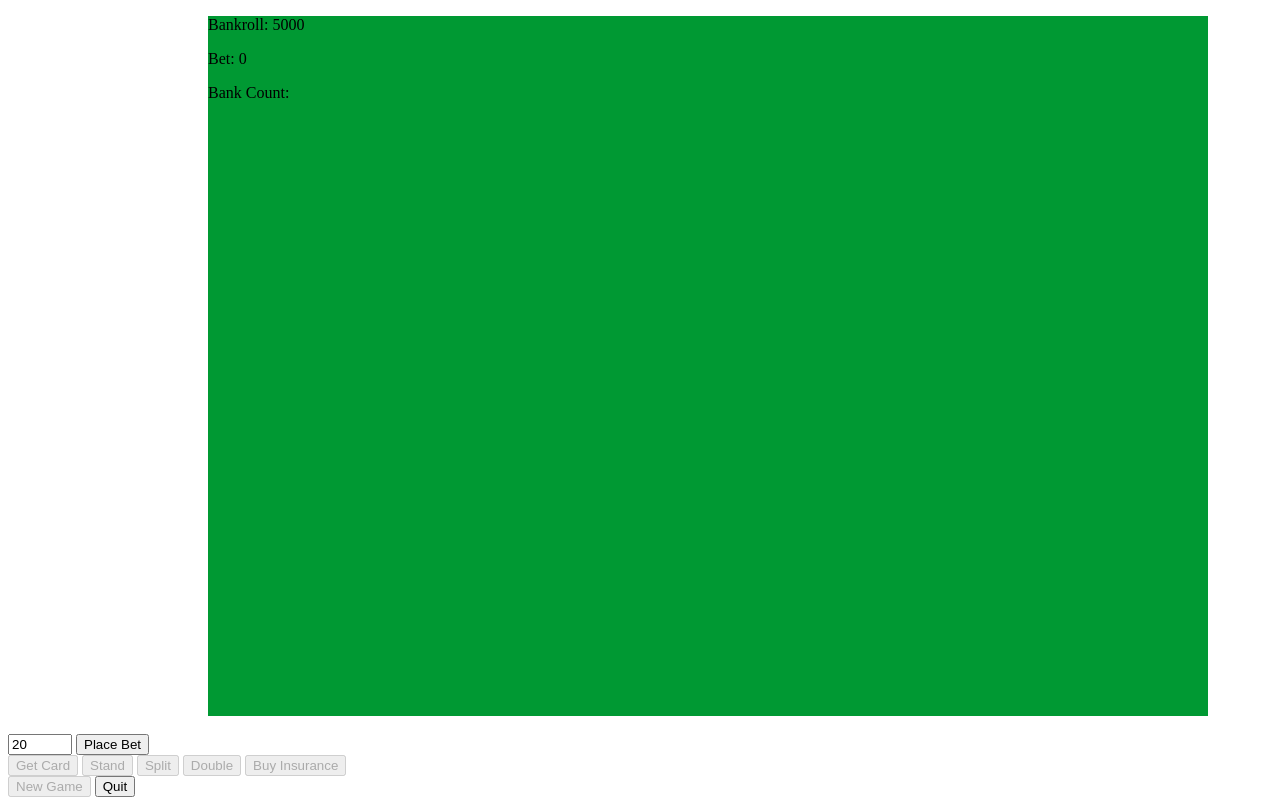
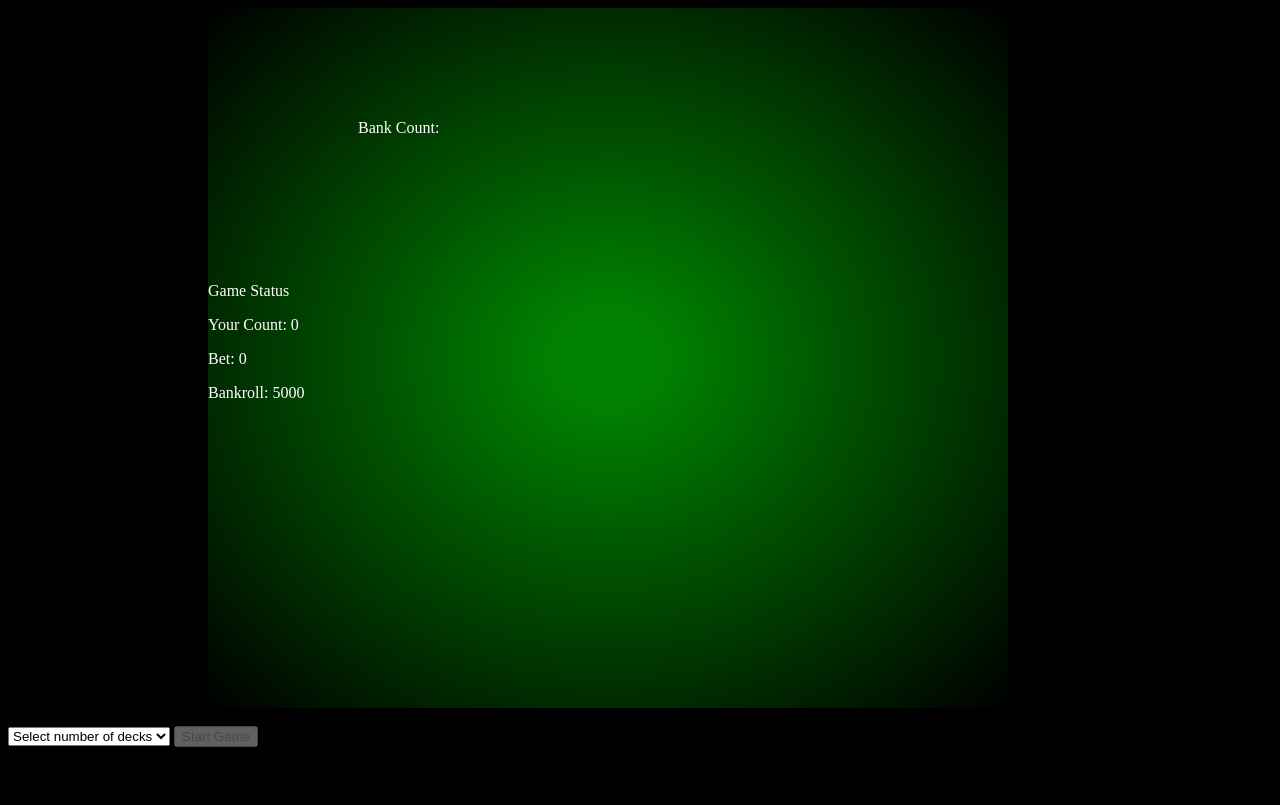
Before and after one commit to nickschoey/Blackjack, a PHP site: page / in a window 1280 px wide. After the commit the page ends 747 px from the top, so only its background shows below. Run offline with PHP 8.4, Linux system fonts and the light colour scheme; some libraries are stand-ins or nearby versions.

Commit message:
Awesome leap!

```diff
--- a/index.html
+++ b/index.html
@@ -9,67 +9,103 @@
 <body>
 
 <div id="table">
+	<div id="bankSide">
 		<div id="HUD">
-		<p id="bankroll">Bankroll: 5000</p>
-		<p id="Bet">Bet: 0</p>
 			<p id="bankCount">Bank Count: </p>
 		</div>
 		<div id="bank"></div>
-	<div id="hero">
-
-	<p id="count"></p>
 	</div>
-</div><br>
-
-
-<div id="buttonsPreGame">
+	<div id="playerSide">
+		<div id="gameStatus">
+			<p id="playerStatus">Game Status</p>
+			<p id="count">Your Count: 0</p>
+			<p id="bet">Bet: 0</p>
+			<p id="bankroll">Bankroll: 5000</p>
+		</div>
+		<div id="hero"></div>
+		<div id="controls">
+			<div id="buttonsPreGame" hidden>
+			<input type="number" class="betForm" id="betAmount" step="20" min="20" max="500" value="20">
+			<button type="button" class="betForm" id="betSubmit">Place Bet</button>
+			<div id="buttonsPreGame" hidden>
 		<input type="number" class="betForm" id="betAmount" step="20" min="20" max="500" value="20">
 		<button type="button" class="betForm" id="betSubmit">Place Bet</button>
 	</div>
-<div id="buttonsPostGame">
+</div>
+
+<div id="buttonsGame" hidden>
 	<button type="button" id="getCard" class="option" disabled>Get Card</button>
 	<button type="button" id="stand" class="option" disabled>Stand</button>
-	<button type="button" id="split" disabled>Split</button>
-	<button type="button" id="double" disabled>Double</button>
-	<button type="button" id="buyInsurance" disabled>Buy Insurance</button>
+	<button type="button" class="turnOptions" id="split" hidden>Split</button>
+	<button type="button" class="turnOptions" id="double" hidden>Double</button>
+	<button type="button" class="turnOptions" id="buyInsurance" hidden>Buy Insurance</button>
 </div>
-<div id="buttonsPostGame">
-	<button type="button" id="newGame" disabled>New Game</button>
-	<button type="button" id="Quit">Quit</button>
+
+<div id="buttonsPostGame" hidden>
+	<button type="button" id="newGame">New Game</button>
+	<button type="button" id="quit">Quit</button>
 </div>
+	</div>
+</div>
+
+</div><br>
+
+<div id="startGameOptions">
+	<select id="numberOfDecks">
+		<option value="" disabled selected hidden>Select number of decks</option>
+		<option value="1">1 deck</option>
+		<option value="2">2 decks</option>
+		<option value="3">3 decks</option>
+		<option value="4">4 decks</option>
+		<option value="5">5 decks</option>
+		<option value="6">6 decks</option>
+	</select>
+	<button type="button" id="startGame" disabled>Start Game</button>
+</div>
+
+
 
 <script src="https://ajax.googleapis.com/ajax/libs/jquery/3.2.1/jquery.min.js"></script>
 <script src="scripts.js" type="text/javascript"></script>
 <script type="text/javascript">
 
 //PREGAME
+	$("#numberOfDecks").change(function() {
+		$("#startGame").removeAttr("disabled");
+	})
 
-	//SELECT NUMBER OF DECKS TO PLAY
+	$("#startGame").click(function() {
+		$("#startGameOptions").hide();
+		createDeck($("#numberOfDecks").val());
+		shuffle(deck.length);
+		$("#buttonsPreGame").show();
 
-	//CREATE THE DECK AND SHUFFLE IT
-	createDeck(1);
-	shuffle(deck.length);
+	})
 
 //GAME
 
-	//PLACE A BET AND DEAL THE FIRST FOUR CARDS. CHECK FOR A BLACKJACK
+	//PLACE A BET AND DEAL THE FIRST FOUR CARDS. CHECK FOR BLACKJACKS
 	$("#betSubmit").click(function() {
 		updateBet($("#betAmount").val());
 		$(".betForm").hide();
+		$("#buttonsGame").show();
+
 		setTimeout(function(){
 			dealCard("hero");
 		}, 200);
+
 		setTimeout(function(){
 			dealCard("hero");
 		}, 400);
+
 		setTimeout(function(){
 			dealCard("bank");
 		}, 600);
+
 		setTimeout(function(){
 		dealMuckedCard("bank");
 		}, 1000);
 
-		//THE GAME CAN END HERE
 		setTimeout(function(){
 		checkBlackJack();
 		}, 1300);
@@ -77,24 +113,21 @@
 
 	// CARD, DOUBLE, INSURANCE?
 	$("#getCard").click(function(){
+		$(".turnOptions").hide();
 		dealCard("hero");
-		checkCount();
 	})
 
 	$("#stand").click(function(){
+		$(".turnOptions").hide();
 		dealerPlay();
-		//function to end the hand of the dealer
-		// Showdown
-		// if >17 Stand
-			//Pay or cash
-		// if <17 Play
-			//if busted end game and Pay
-		// Check results
 	})
-//POSTGAME
-	//RESTART
-	//FINISH
 
+	$("#newGame").click(function(){
+		restartGame();
+	})
+	$("#quit").click(function(){
+		$(location).attr('href', 'http://codeworks.me')
+	})
 
 
 </script>
--- a/scripts.js
+++ b/scripts.js
@@ -5,6 +5,7 @@ var suit = ["diamonds", "spades", "hearts", "clubs"];
 var value = ["A", "2", "3", "4", "5", "6", "7", "8", "9", "10", "J", "Q", "K"];
 var heroStats = {HasAce: false, BankRoll: 5000, Hand: [], Bet: 0, Count: 0};
 var bankStats = {HasAce: false, Hand: [], Count: 0};
+var deckLength = 0;
 
 // Creates the deck for the game and sets a value for each card
 function createDeck(numberOfDecks) {
@@ -23,6 +24,7 @@ function createDeck(numberOfDecks) {
 			}
 		}
 	}
+	deckLength = deck.length;
 	return deck;
 };
 // Shuffles two random Cards 10000 Times.
@@ -34,6 +36,11 @@ function shuffle(gameDeckLength) {
 		deck[card1] = deck[card2];
 		deck[card2] = tempCard;
 	}
+}
+
+function postGameMenu(){
+	$("#buttonsGame").hide();
+	$("#buttonsPostGame").show();
 }
 
 //Returns the last card in the game Deck and removes it from the deck
@@ -55,13 +62,15 @@ function addCard(idPlayer){
 		if (newCard.Suit == "diamonds" || newCard.Suit == "hearts") {
 			$(code).append("<div class='card red'><div class='value'>"
 							+newCard.Value+
-							"</div><div class='suit'><img src="+
+							"</div><div class='suitSmall'><img src="+newCard.Suit+
+							".png></div>"+"<div class='suit'><img src="+
 							newCard.Suit+
 							".png></div></div>");
 		} else {
 			$(code).append("<div class='card'><div class='value'>"
 								+newCard.Value+
-								"</div><div class='suit'><img src="+
+								"</div><div class='suitSmall'><img src="+newCard.Suit+
+								".png></div>"+"<div class='suit'><img src="+
 								newCard.Suit+
 								".png></div></div>");
 		}
@@ -89,6 +98,11 @@ function updateCount(idPlayer){
 
 	$("#count").html("Your Count: "+heroStats.Count);
 
+	if (heroStats.Count > 21) {
+		$("#playerStatus").html("Busted! You lose "+heroStats.Bet);
+		postGameMenu();
+	};
+
 	} else if (idPlayer == "bank") {
 		bankStats.Count = 0;
 		bankStats.HasAce = false;
@@ -106,11 +120,6 @@ function updateCount(idPlayer){
 	}
 }
 
-function updateBankCount(){
-	bankCount += newCard.CardValue;
-	$("#bankCount").html(bankCount);
-}
-
 function updateBet(betAmount){
 	heroStats.Bet = parseInt(betAmount);
 	if (heroStats.BankRoll - heroStats.Bet < 0) {
@@ -118,7 +127,7 @@ function updateBet(betAmount){
 	} else {
 		heroStats.BankRoll = heroStats.BankRoll - heroStats.Bet;
 		$("#bankroll").html("Bankroll: "+heroStats.BankRoll);
-		$("#Bet").html("Bet: "+ heroStats.Bet);
+		$("#bet").html("Bet: "+ heroStats.Bet);
 	}
 }
 
@@ -141,15 +150,17 @@ function uncoverCard(){
 		$("#bank").find(".mucked").addClass("red");
 		$("#bank").find(".mucked").html("<div class='value'>"
 							+muckedCard.Value+
-							"</div><div class='suit'><img src="+
+							"</div><div class='suitSmall'><img src="+newCard.Suit+
+							".png></div>"+"<div class='suit'><img src="+
 							muckedCard.Suit+
-							".png></div>");
+							".png></div></div>");
 	} else {
 		$("#bank").find(".mucked").html("<div class='value'>"
 							+muckedCard.Value+
-							"</div><div class='suit'><img src="+
+							"</div><div class='suitSmall'><img src="+newCard.Suit+
+							".png></div>"+"<div class='suit'><img src="+
 							muckedCard.Suit+
-							".png></div>");
+							".png></div></div>");
 	}
 	$("#bank").find(".mucked").removeClass("mucked");
 	$("#bankCount").html("Bank Count: "+ bankStats.Count);
@@ -165,7 +176,11 @@ function restartGame(){
 	bankStats.Hand = [];
 	heroStats.Hand = [];
 	$("#bet").html("Bet: 0");
+	$("#playerStatus").html("Game Status");
+	$("#bankCount").html("Bank Count:");
 	$(".betForm").show();
+	$("#buttonsPostGame").hide();
+	$(".turnOptions").hide();
 }
 
 function checkBlackJack(){
@@ -174,16 +189,23 @@ function checkBlackJack(){
 		uncoverCard();
 		//THE BANK DOESN'T HAVE IT, GET PAID
 		if (bankStats.Count != 21) {
+			$("#playerStatus").html("BlackJack! You win "+
+									heroStats.Bet*1.5);
 			heroStats.BankRoll += heroStats.Bet*1.5;
-			alert("BlackJack!");
-			restartGame();
+			postGameMenu();
+
 		//THE BANK HAS IT, IT'S A TIE
 		} else if (bankStats.Count == 21) {
 			heroStats.BankRoll += heroStats.Bet;
-			alert("it's a tie!");
-			restartGame();
+			$("#playerStatus").html("It's a tie! You get your "+heroStats.Bet+" back.");
+			postGameMenu();
 		}
 		//THE GAME GOES ON
+	} else if (bankStats.Count == 21) {
+		uncoverCard();
+		$("#playerStatus").html("the bank has a blackjack, you lose");
+		postGameMenu();
+
 	} else {
 		midGame();
 		$(".option").removeAttr('disabled');
@@ -191,6 +213,14 @@ function checkBlackJack(){
 }
 
 function midGame(){
+	if (heroStats.Count == 9
+		|| heroStats.Count == 10
+		|| heroStats.Count == 11) {
+		$("#double").show();
+
+	} else if (heroStats.Hand[0] == heroStats.Hand[1]) {
+		$("#split").show();
+	}
 	//HAND IS A PAIR
 		//ALLOW TO SPLIT
 			//SEPARATE HANDS
@@ -210,7 +240,8 @@ function dealerPlay(){
 		setTimeout(function(){
 			//DEALER HAS A BLACKJACK
 			if (bankStats.Count == 21) {
-				alert("you lose!");
+				$("#playerStatus").html("Bank Has Blackjack! You lose "+heroStats.Bet);
+				postGameMenu();
 			}
 			//DEALER HAS TO TAKE MORE CARDS
 			while (bankStats.Count <= 16) {
@@ -220,24 +251,23 @@ function dealerPlay(){
 			//AFTERGAME
 			setTimeout(function(){
 				if (bankStats.Count > 21) {
-					alert("bank loses");
+					$("#playerStatus").html("Bank busts. You Win "+ heroStats.Bet*2);
+					heroStats.BankRoll += heroStats.Bet*2;
+					postGameMenu();
 				} else {
 					if (bankStats.Count > heroStats.Count) {
-						alert("bank Wins");
+						$("#playerStatus").html("Bank Wins. You lose "+heroStats.Bet);
+						postGameMenu();
 					} else if (bankStats.Count == heroStats.Count) {
-						alert("it's a tie!");
+						$("#playerStatus").html("It's a tie! Get your "+heroStats.Bet+" back");
+						heroStats.BankRoll += heroStats.Bet;
+						postGameMenu();
 					} else {
-						alert("player wins!");
+						$("#playerStatus").html("You win. Collect "+heroStats.Bet*2);
+						heroStats.BankRoll += heroStats.Bet*2;
+						postGameMenu();
 					}
 				}
 			},1000);
 		}, 1000);
 }
-
-function checkCount(){
-
-	if (heroStats.Count > 21) {
-		alert("busted!");
-		restartGame();
-	}
-}
--- a/style.css
+++ b/style.css
@@ -1,4 +1,10 @@
-.red {
+	body {
+		background-color: black;
+	}
+	p {
+		color: white;
+	}
+	.red {
 		color: red;
 	}
 	.mucked {
@@ -7,27 +13,41 @@
     	background-repeat: no-repeat;
     	background-position: center 4px;
 	}
+	#HUD {
+		 position: absolute;
+    	margin-top: 20px;
+    	margin-left: 150px;
+	}
 	#table {
 		margin-left: 200px;
-    	width: 1000px;
+    	width: 800px;
     	height: 700px;
-    	background-color: #009933;
+    	background: radial-gradient(green 10%, black);
+	}
+	#bankSide {
+		padding-top: 75px;
+    	padding-bottom: 75px;
 	}
 	#bank {
-		width: 700px;
-    	height: 200px;
-    	margin-left: 150px;
-    	padding-top: 60px;
+		padding-top: 0px;
+    	width: 300px;
+    	height: 108px;
+    	margin-left: 350px;
 	}
 	#hero {
-    	padding-top: 60px;
-		width: 700px;
-    	height: 200px;
-    	margin-left: 150px;
-    	margin-top: 100px;
+    	padding-top: 20px;
+    	width: 300px;
+    	height: 108px;
+    	margin-left: 350px;
 	}
+
+	#controls {
+	    margin-left: 320px;
+    	padding-top: 50px;
+	}
+
 	.card {
-		margin-right: -30px;
+		margin-right: -50px;
 		height: 105px;
 		width: 75px;
 		border: 1px solid black;
@@ -49,6 +69,17 @@
 	}
 
 	.suit img {
-		width: 40px;
+		width: 45px;
 		height: auto;
+		margin-left: 10px;
+    	margin-top: 5px;
 	}
+
+	.suitSmall {
+		position: absolute;
+		margin-left: 2px;
+	}
+
+	.suitSmall img {
+		width: 21px;
+	}
```
Also changed, not shown: clubs.png, diamonds.png, hearts.png, spades.png. Lines whose indentation alone changed are shown as unchanged.
